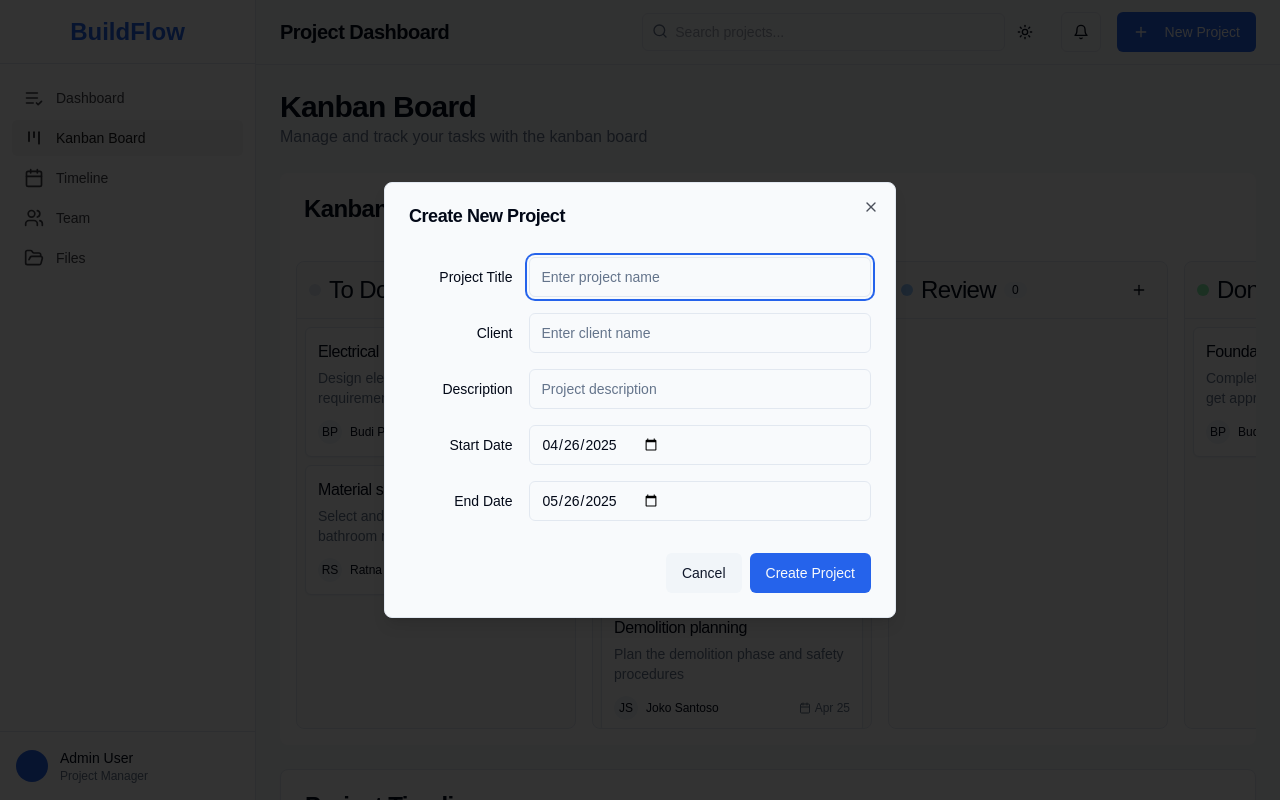
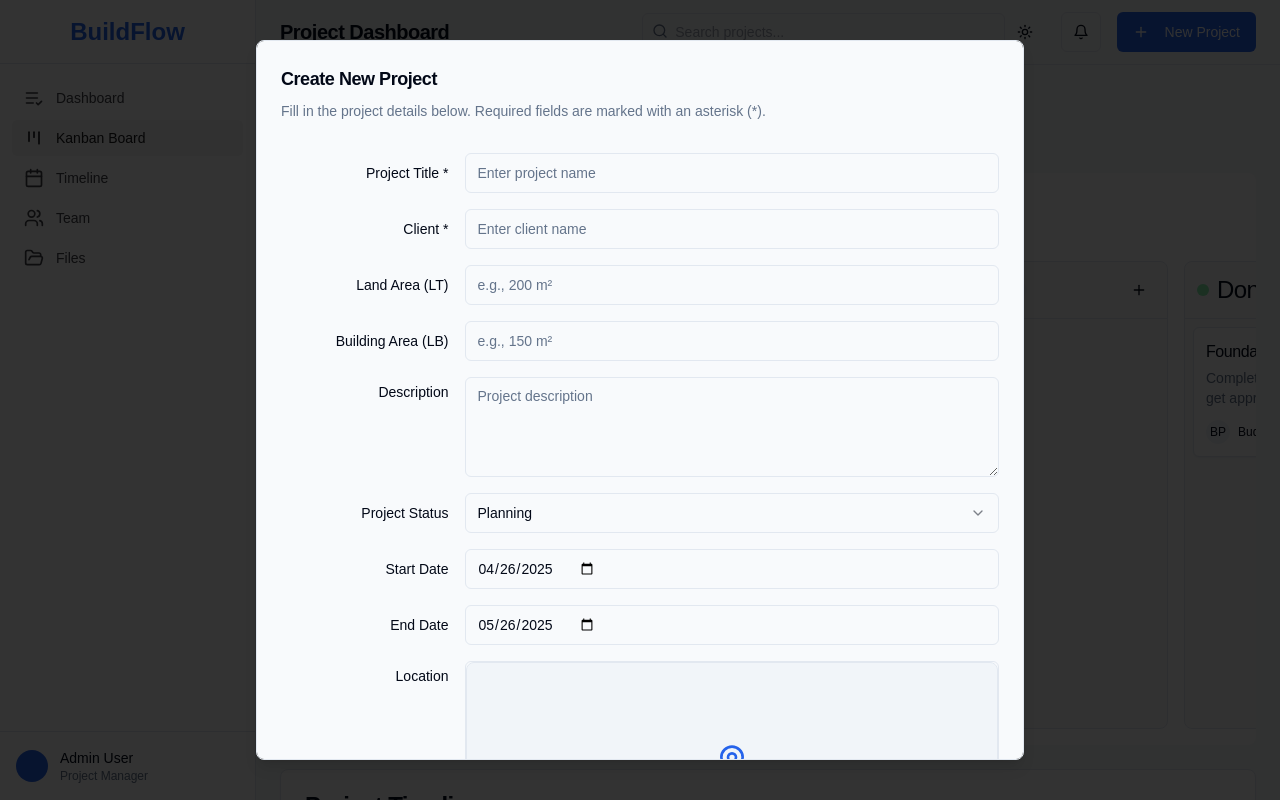
Before and after one commit to Samsulmaarif01/buildflow-homebase, a React (Vite) app: page /kanban in a window 1280 px wide. Both pictures are taken after a click on the button "New Project". Shown: the top 800 px of the page. Built offline with nearby package versions, Linux system fonts and the light colour scheme.

Commit message:
feat: Implement new project creation
Adds functionality to create new projects with details like name, client, location (Google Maps integration), description, start/end dates, status, and team members.  The created project is then displayed on the dashboard.

```diff
--- a/src/components/kanban/TaskChart.tsx
+++ b/src/components/kanban/TaskChart.tsx
@@ -1,23 +1,26 @@
 
 import React from "react";
 import { Task } from "@/types";
-import { PieChart, Pie, Cell, ResponsiveContainer, Label, Tooltip } from "recharts";
+import { PieChart, Pie, Cell, ResponsiveContainer, Tooltip } from "recharts";
 import { ChartContainer } from "@/components/ui/chart";
 
 type TaskChartProps = {
   tasks: Task[];
-  projectId: string;
 };
 
-const TaskChart: React.FC<TaskChartProps> = ({ tasks, projectId }) => {
-  const projectTasks = tasks.filter((task) => task.projectId === projectId);
+const TaskChart: React.FC<TaskChartProps> = ({ tasks }) => {
+  // Count tasks by status
+  const statusCounts = tasks.reduce((counts, task) => {
+    const status = task.status;
+    counts[status] = (counts[status] || 0) + 1;
+    return counts;
+  }, {} as Record<string, number>);
 
-  const statusCounts = {
-    "TO_DO": projectTasks.filter(task => task.status === "TO_DO").length,
-    "IN_PROGRESS": projectTasks.filter(task => task.status === "IN_PROGRESS").length,
-    "REVIEW": projectTasks.filter(task => task.status === "REVIEW").length,
-    "DONE": projectTasks.filter(task => task.status === "DONE").length,
-  };
+  // Ensure all statuses are represented
+  statusCounts["TO_DO"] = statusCounts["TO_DO"] || 0;
+  statusCounts["IN_PROGRESS"] = statusCounts["IN_PROGRESS"] || 0;
+  statusCounts["REVIEW"] = statusCounts["REVIEW"] || 0;
+  statusCounts["DONE"] = statusCounts["DONE"] || 0;
 
   const chartData = [
     { name: "To Do", value: statusCounts["TO_DO"], color: "#000000" }, // Black
@@ -35,10 +38,11 @@ const TaskChart: React.FC<TaskChartProps> = ({ tasks, projectId }) => {
 
   const config = {
     tasks: {
-      theme: {
-        light: "hsl(var(--primary))",
-        dark: "hsl(var(--primary))",
-      },
+      type: "donut",
+      height: "100%",
+      width: "100%",
+      color: "indigo",
+      animated: true,
     },
   };
 
@@ -47,14 +51,15 @@ const TaskChart: React.FC<TaskChartProps> = ({ tasks, projectId }) => {
 
   if (!hasData) {
     return (
-      <div className="h-[300px] w-full flex items-center justify-center">
-        <p className="text-muted-foreground">No task data available</p>
+      <div className="flex h-[300px] w-full items-center justify-center text-center text-muted-foreground">
+        No tasks available
       </div>
     );
   }
 
   // Custom rendering component for external labels
-  const renderCustomizedLabel = ({ cx, cy, midAngle, innerRadius, outerRadius, percent, index, name, value }) => {
+  const renderCustomizedLabel = (props) => {
+    const { cx, cy, midAngle, innerRadius, outerRadius, percent, index, name, value } = props;
     if (value === 0) return null;
 
     const RADIAN = Math.PI / 180;
@@ -104,7 +109,7 @@ const TaskChart: React.FC<TaskChartProps> = ({ tasks, projectId }) => {
               ))}
             </Pie>
             <Tooltip
-              formatter={(value, name, props) => [`${value} tasks`, name]}
+              formatter={(value, name) => [`${value} tasks`, name]}
               contentStyle={{
                 backgroundColor: 'white',
                 border: '1px solid #f0f0f0',
--- a/src/components/project/NewProjectDialog.tsx
+++ b/src/components/project/NewProjectDialog.tsx
@@ -1,33 +1,92 @@
 
 import React, { useState } from "react";
 import { Button } from "@/components/ui/button";
-import { Dialog, DialogContent, DialogHeader, DialogTitle, DialogTrigger, DialogFooter, DialogClose } from "@/components/ui/dialog";
 import { Input } from "@/components/ui/input";
 import { Label } from "@/components/ui/label";
-import { Project, TeamMember, Location, generateUUID } from "@/types";
+import { Project, TeamMember, Location, generateUUID, ProjectStatus } from "@/types";
 import { format } from "date-fns";
 import { toast } from "sonner";
-import { Plus } from "lucide-react";
+import { Plus, MapPin, User } from "lucide-react";
+import { Textarea } from "@/components/ui/textarea";
+import { useNavigate } from "react-router-dom";
+import {
+  AlertDialog,
+  AlertDialogAction,
+  AlertDialogCancel,
+  AlertDialogContent,
+  AlertDialogDescription,
+  AlertDialogFooter,
+  AlertDialogHeader,
+  AlertDialogTitle,
+  AlertDialogTrigger,
+} from "@/components/ui/alert-dialog";
+import {
+  Select,
+  SelectContent,
+  SelectItem,
+  SelectTrigger,
+  SelectValue,
+} from "@/components/ui/select";
+import ProjectMap from "./ProjectMap";
 
 type NewProjectDialogProps = {
   onProjectCreate?: (project: Project) => void;
 };
 
+const TeamMembers = [
+  { id: "1", name: "John Smith", role: "Project Manager" },
+  { id: "2", name: "Sarah Johnson", role: "Architect" },
+  { id: "3", name: "Mike Chen", role: "Civil Engineer" },
+  { id: "4", name: "Emma Davis", role: "Electrical Engineer" },
+  { id: "5", name: "Tom Wilson", role: "Mechanical Engineer" },
+  { id: "6", name: "Diana Rodriguez", role: "Interior Designer" }
+];
+
 const NewProjectDialog: React.FC<NewProjectDialogProps> = ({ onProjectCreate }) => {
+  const navigate = useNavigate();
   const [projectData, setProjectData] = useState({
     title: "",
     client: "",
+    landArea: "",
+    buildingArea: "",
     description: "",
+    status: "PLANNING" as ProjectStatus,
     startDate: format(new Date(), "yyyy-MM-dd"),
     endDate: format(new Date(Date.now() + 30 * 24 * 60 * 60 * 1000), "yyyy-MM-dd"), // 30 days from now
   });
 
-  const handleInputChange = (e: React.ChangeEvent<HTMLInputElement>) => {
+  const [location, setLocation] = useState<Location>({
+    lat: -6.1754,
+    lng: 106.8272,
+    address: "Jakarta, Indonesia" // Default location
+  });
+
+  const [selectedTeamMembers, setSelectedTeamMembers] = useState<string[]>([]);
+  const [open, setOpen] = useState(false);
+
+  const handleInputChange = (e: React.ChangeEvent<HTMLInputElement | HTMLTextAreaElement>) => {
     const { name, value } = e.target;
     setProjectData(prev => ({
       ...prev,
       [name]: value
     }));
+  };
+
+  const handleStatusChange = (value: string) => {
+    setProjectData(prev => ({
+      ...prev,
+      status: value as ProjectStatus
+    }));
+  };
+
+  const handleTeamMemberToggle = (memberId: string) => {
+    setSelectedTeamMembers(prev => {
+      if (prev.includes(memberId)) {
+        return prev.filter(id => id !== memberId);
+      } else {
+        return [...prev, memberId];
+      }
+    });
   };
 
   const handleCreateProject = () => {
@@ -37,26 +96,21 @@ const NewProjectDialog: React.FC<NewProjectDialogProps> = ({ onProjectCreate })
       return;
     }
 
-    // Create a default location and team
-    const defaultLocation: Location = {
-      lat: 0,
-      lng: 0,
-      address: "Not specified"
-    };
+    const selectedMembers = TeamMembers.filter(member =>
+      selectedTeamMembers.includes(member.id)
+    );
 
-    const defaultTeamMember: TeamMember = {
-      id: generateUUID(),
-      name: "Project Owner",
-      role: "Project Manager"
-    };
-
+    // Create new project
     const newProject: Project = {
       id: generateUUID(),
       ...projectData,
-      location: defaultLocation,
-      status: "PLANNING",
+      location: location,
       progress: 0,
-      team: [defaultTeamMember],
+      team: selectedMembers.length > 0 ? selectedMembers : [{
+        id: generateUUID(),
+        name: "Project Owner",
+        role: "Project Manager"
+      }],
     };
 
     // Call the create handler if provided
@@ -64,24 +118,33 @@ const NewProjectDialog: React.FC<NewProjectDialogProps> = ({ onProjectCreate })
 
     // Show success toast
     toast.success(`Project "${newProject.title}" created successfully`);
+
+    // Close the dialog
+    setOpen(false);
+
+    // Navigate to the dashboard (if not already there)
+    navigate("/");
   };
 
   return (
-    <Dialog>
-      <DialogTrigger asChild>
+    <AlertDialog open={open} onOpenChange={setOpen}>
+      <AlertDialogTrigger asChild>
         <Button>
           <Plus className="mr-2 h-4 w-4" /> New Project
         </Button>
-      </DialogTrigger>
-      <DialogContent>
-        <DialogHeader>
-          <DialogTitle>Create New Project</DialogTitle>
-        </DialogHeader>
+      </AlertDialogTrigger>
+      <AlertDialogContent className="max-w-3xl overflow-y-auto max-h-[90vh]">
+        <AlertDialogHeader>
+          <AlertDialogTitle>Create New Project</AlertDialogTitle>
+          <AlertDialogDescription>
+            Fill in the project details below. Required fields are marked with an asterisk (*).
+          </AlertDialogDescription>
+        </AlertDialogHeader>
 
         <div className="grid gap-4 py-4">
           <div className="grid grid-cols-4 items-center gap-4">
             <Label htmlFor="title" className="text-right">
-              Project Title
+              Project Title *
             </Label>
             <Input
               id="title"
@@ -90,11 +153,12 @@ const NewProjectDialog: React.FC<NewProjectDialogProps> = ({ onProjectCreate })
               className="col-span-3"
               value={projectData.title}
               onChange={handleInputChange}
+              required
             />
           </div>
           <div className="grid grid-cols-4 items-center gap-4">
             <Label htmlFor="client" className="text-right">
-              Client
+              Client *
             </Label>
             <Input
               id="client"
@@ -103,20 +167,66 @@ const NewProjectDialog: React.FC<NewProjectDialogProps> = ({ onProjectCreate })
               className="col-span-3"
               value={projectData.client}
               onChange={handleInputChange}
+              required
             />
           </div>
           <div className="grid grid-cols-4 items-center gap-4">
-            <Label htmlFor="description" className="text-right">
+            <Label htmlFor="landArea" className="text-right">
+              Land Area (LT)
+            </Label>
+            <Input
+              id="landArea"
+              name="landArea"
+              placeholder="e.g., 200 m²"
+              className="col-span-3"
+              value={projectData.landArea}
+              onChange={handleInputChange}
+            />
+          </div>
+          <div className="grid grid-cols-4 items-center gap-4">
+            <Label htmlFor="buildingArea" className="text-right">
+              Building Area (LB)
+            </Label>
+            <Input
+              id="buildingArea"
+              name="buildingArea"
+              placeholder="e.g., 150 m²"
+              className="col-span-3"
+              value={projectData.buildingArea}
+              onChange={handleInputChange}
+            />
+          </div>
+          <div className="grid grid-cols-4 items-start gap-4">
+            <Label htmlFor="description" className="text-right pt-2">
               Description
             </Label>
-            <Input
+            <Textarea
               id="description"
               name="description"
               placeholder="Project description"
-              className="col-span-3"
+              className="col-span-3 min-h-[100px]"
               value={projectData.description}
               onChange={handleInputChange}
             />
+          </div>
+          <div className="grid grid-cols-4 items-center gap-4">
+            <Label htmlFor="status" className="text-right">
+              Project Status
+            </Label>
+            <Select
+              value={projectData.status}
+              onValueChange={handleStatusChange}
+            >
+              <SelectTrigger className="col-span-3">
+                <SelectValue placeholder="Select status" />
+              </SelectTrigger>
+              <SelectContent>
+                <SelectItem value="PLANNING">Planning</SelectItem>
+                <SelectItem value="IN_PROGRESS">In Progress</SelectItem>
+                <SelectItem value="REVIEW">Review</SelectItem>
+                <SelectItem value="COMPLETED">Completed</SelectItem>
+              </SelectContent>
+            </Select>
           </div>
           <div className="grid grid-cols-4 items-center gap-4">
             <Label htmlFor="startDate" className="text-right">
@@ -144,18 +254,50 @@ const NewProjectDialog: React.FC<NewProjectDialogProps> = ({ onProjectCreate })
               onChange={handleInputChange}
             />
           </div>
+
+          <div className="grid grid-cols-4 items-start gap-4">
+            <Label className="text-right pt-2">
+              Location
+            </Label>
+            <div className="col-span-3 h-[200px] rounded-md border overflow-hidden">
+              <ProjectMap location={location} />
+            </div>
+          </div>
+
+          <div className="grid grid-cols-4 items-start gap-4">
+            <Label className="text-right pt-2">
+              Team Members
+            </Label>
+            <div className="col-span-3 space-y-2">
+              {TeamMembers.map((member) => (
+                <div
+                  key={member.id}
+                  className={`flex items-center gap-2 p-2 rounded-md cursor-pointer border ${
+                    selectedTeamMembers.includes(member.id)
+                      ? "bg-primary/10 border-primary"
+                      : "bg-background border-input"
+                  }`}
+                  onClick={() => handleTeamMemberToggle(member.id)}
+                >
+                  <div className="h-8 w-8 rounded-full bg-primary flex items-center justify-center">
+                    <User className="h-4 w-4 text-primary-foreground" />
+                  </div>
+                  <div>
+                    <p className="font-medium">{member.name}</p>
+                    <p className="text-xs text-muted-foreground">{member.role}</p>
+                  </div>
+                </div>
+              ))}
+            </div>
+          </div>
         </div>
 
-        <DialogFooter>
-          <DialogClose asChild>
-            <Button type="button" variant="secondary">
-              Cancel
-            </Button>
-          </DialogClose>
-          <Button onClick={handleCreateProject}>Create Project</Button>
-        </DialogFooter>
-      </DialogContent>
-    </Dialog>
+        <AlertDialogFooter>
+          <AlertDialogCancel>Cancel</AlertDialogCancel>
+          <AlertDialogAction onClick={handleCreateProject}>Create Project</AlertDialogAction>
+        </AlertDialogFooter>
+      </AlertDialogContent>
+    </AlertDialog>
   );
 };
 
--- a/src/components/ui/select.tsx
+++ b/src/components/ui/select.tsx
@@ -1,3 +1,6 @@
+
+"use client"
+
 import * as React from "react"
 import * as SelectPrimitive from "@radix-ui/react-select"
 import { Check, ChevronDown, ChevronUp } from "lucide-react"
--- a/src/types.ts
+++ b/src/types.ts
@@ -24,6 +24,8 @@ export type Project = {
   startDate: string;
   endDate: string;
   team: TeamMember[];
+  landArea?: string; // Optional field for land area (LT)
+  buildingArea?: string; // Optional field for building area (LB)
 };
 
 export type TaskStatus = "TO_DO" | "IN_PROGRESS" | "REVIEW" | "DONE";
```
